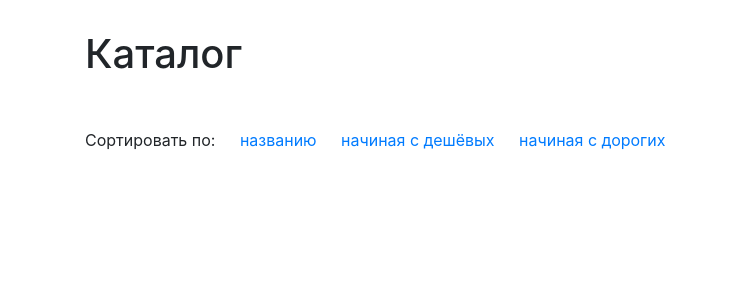
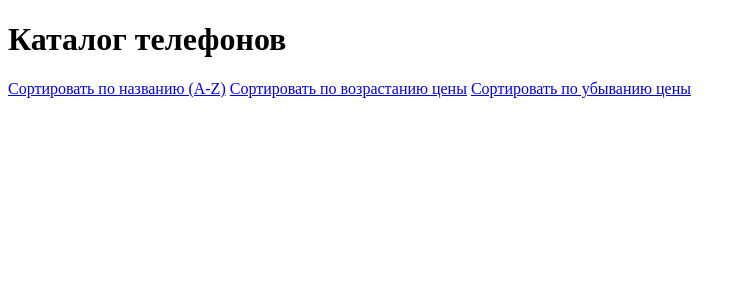
Before and after one commit to VitZur/ORM, a Django app: page /catalog/ in a window 1280 px wide. Shown: the top 300 px of the page, without its empty margins (0-746 px from the left). Run offline with Django 3.2, Linux system fonts and the light colour scheme; data that the repository does not hold is empty; some libraries are stand-ins or nearby versions.

Commit message:
Update catalog.html

```diff
--- a/2.1-databases/work_with_database/templates/catalog.html
+++ b/2.1-databases/work_with_database/templates/catalog.html
@@ -1,32 +1,23 @@
-{% extends "base.html" %}
+<!DOCTYPE html>
+<html lang="en">
+<head>
+    <meta charset="UTF-8">
+    <meta name="viewport" content="width=device-width, initial-scale=1.0">
+    <title>Каталог телефонов</title>
+</head>
+<body>
+    <h1>Каталог телефонов</h1>
 
-{% load static %}
 
-{% block title %}Каталог{% endblock %}
+    <a href="?sort=name">Сортировать по названию (A-Z)</a>
+    <a href="?sort=price_asc">Сортировать по возрастанию цены</a>
+    <a href="?sort=price_desc">Сортировать по убыванию цены</a>
 
-{% block content %}
-  <div class="container">
-    <div class="header">
-      <h1>Каталог</h1>
-    </div>
 
-    <div class="sort-block">
-      <span class="sort-item">Сортировать по:</span>
-      <a class="sort-item" href="?sort=name">названию</a>
-      <a class="sort-item" href="?sort=min_price">начиная с дешёвых</a>
-      <a class="sort-item" href="?sort=max_price">начиная с дорогих</a>
-    </div>
-
-    <div class="content">
-      {% for phone in phones %}
-        <div class="phone">
-          <a href="{% url 'phone' phone.slug %}">
-            <h3>{{ phone.name }}</h3>
-          </a>
-          <div class="price">Стоимость: {{ phone.price }} ₽</div>
-          <img height="400" src="{{ phone.image }}" alt="{{ phone.name }}"/>
-        </div>
-      {% endfor %}
-    </div>
-  </div>
-{% endblock %}
+    <ul>
+        {% for phone in phones %}
+            <li>{{ phone.name }} - {{ phone.price }} руб.</li>
+        {% endfor %}
+    </ul>
+</body>
+</html>
```
